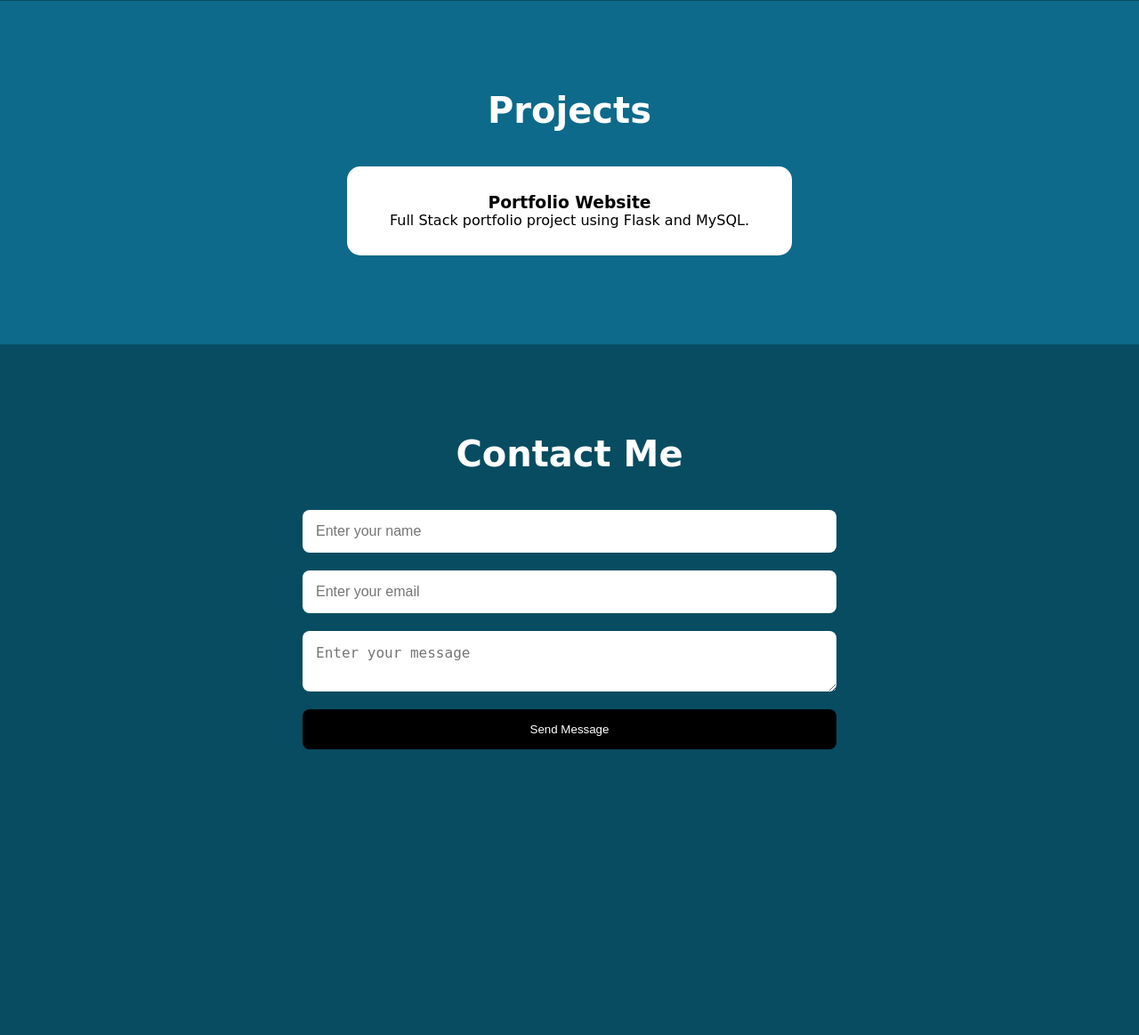
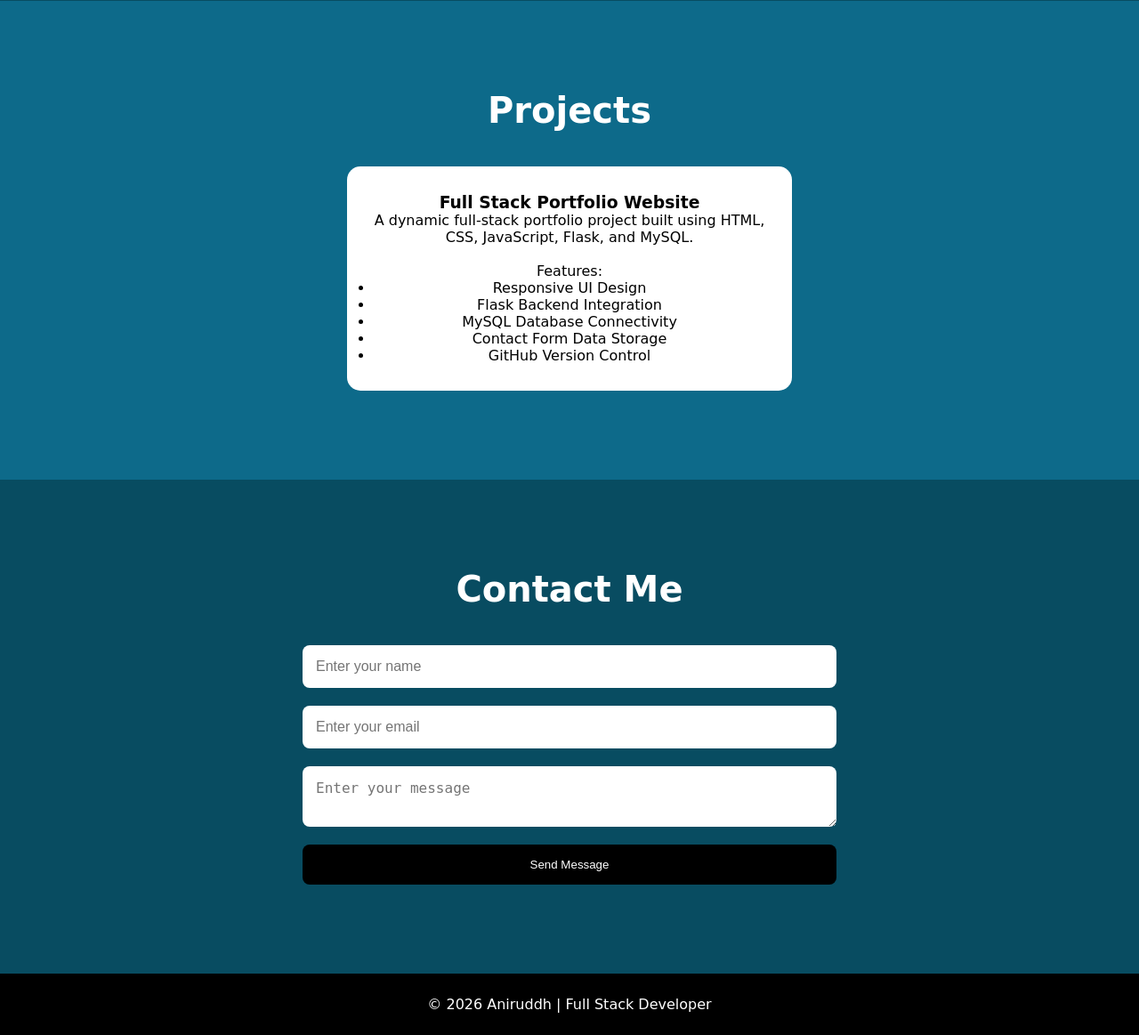
Before and after one commit to krixPixel0o/portfolioDashboard, a Flask app: page / in a window 1280 px wide. Shown: the part 1467-2630 px from the top of the page at 89% size. Before the commit the page ends 2309 px from the top, so only its background shows below. Run offline with Flask 3, Linux system fonts and the light colour scheme.

Commit message:
Enhanced portfolio UI and backend

```diff
--- a/static/css/styles.css
+++ b/static/css/styles.css
@@ -220,3 +220,27 @@ nav ul li a:hover{
 
     transition: 0.3s;
 }
+.success-message{
+
+    background-color: #02ff6b;
+    color: black;
+
+    padding: 15px;
+
+    margin-bottom: 20px;
+
+    border-radius: 8px;
+
+    font-size: 18px;
+
+    font-weight: bold;
+}
+footer{
+
+    background-color: black;
+    color: white;
+
+    text-align: center;
+
+    padding: 25px;
+}
--- a/static/js/script.js
+++ b/static/js/script.js
@@ -3,8 +3,7 @@ console.log("Website Portfolio has been loaded and is running !");
 const projButton = document.querySelector("button");
 
 projButton.addEventListener("click", function () {
-    const projectSection =
-    document.querySelector("#projects");
+    const projectSection = document.querySelector("#project-btn");
 
     projectSection.scrollIntoView({
         behavior: "smooth"
--- a/templates/index.html
+++ b/templates/index.html
@@ -100,12 +100,27 @@
 
             <div class="project-card">
 
-                <h3>Portfolio Website</h3>
+                <h3>Full Stack Portfolio Website</h3>
 
                 <p>
-                    Full Stack portfolio project using
-                    Flask and MySQL.
+                    A dynamic full-stack portfolio project
+                    built using HTML, CSS, JavaScript,
+                    Flask, and MySQL.
                 </p>
+
+                <br>
+
+                <p>
+                    Features:
+                </p>
+
+                    <ul>
+                        <li>Responsive UI Design</li>
+                        <li>Flask Backend Integration</li>
+                        <li>MySQL Database Connectivity</li>
+                        <li>Contact Form Data Storage</li>
+                        <li>GitHub Version Control</li>
+                    </ul>
 
             </div>
 
@@ -118,7 +133,11 @@
         <section class="contact-section" id="contact">
 
             <h2>Contact Me</h2>
-
+            {% if success %}
+            <div class="success-message">
+                {{ success }}
+            </div>
+            {% endif %}
             <form action = "/contact" method = "POST">
 
                 <input type="text"
@@ -139,7 +158,13 @@
             </form>
 
         </section>
+        <footer>
 
+            <p>
+                © 2026 Aniruddh | Full Stack Developer
+            </p>
+
+        </footer>
         <script src="{{ url_for('static', filename='js/script.js') }}"></script>
 
     </body>
```
